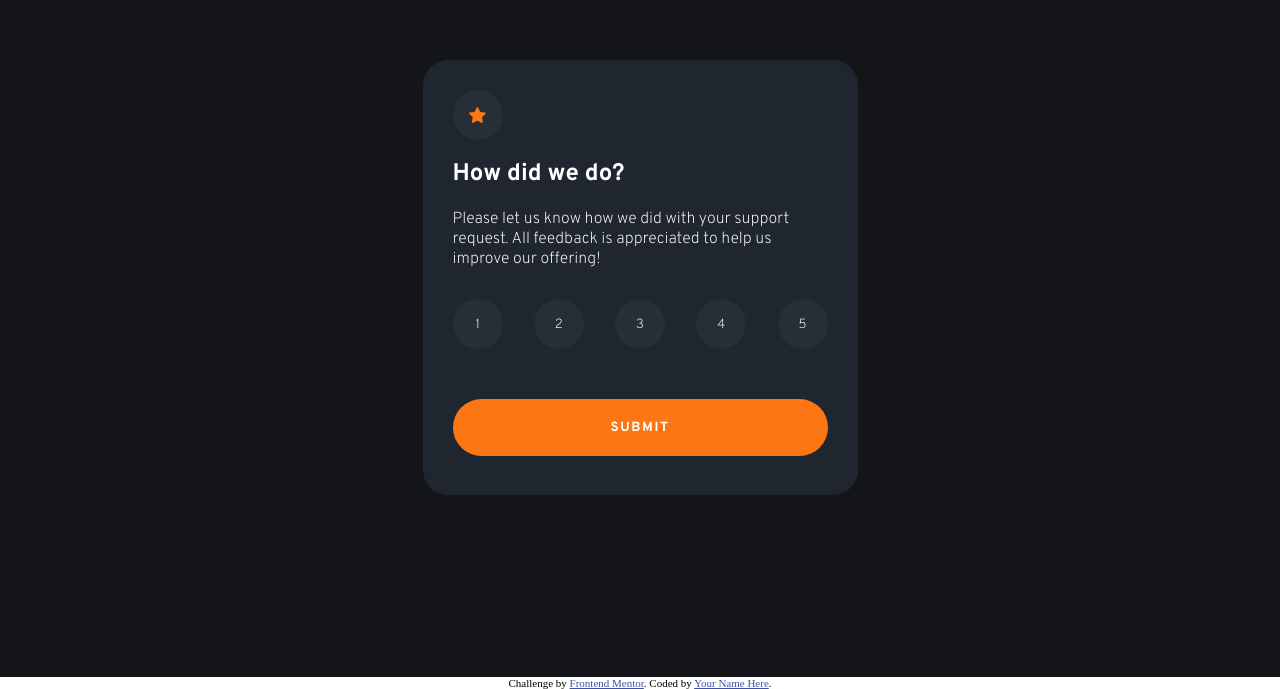
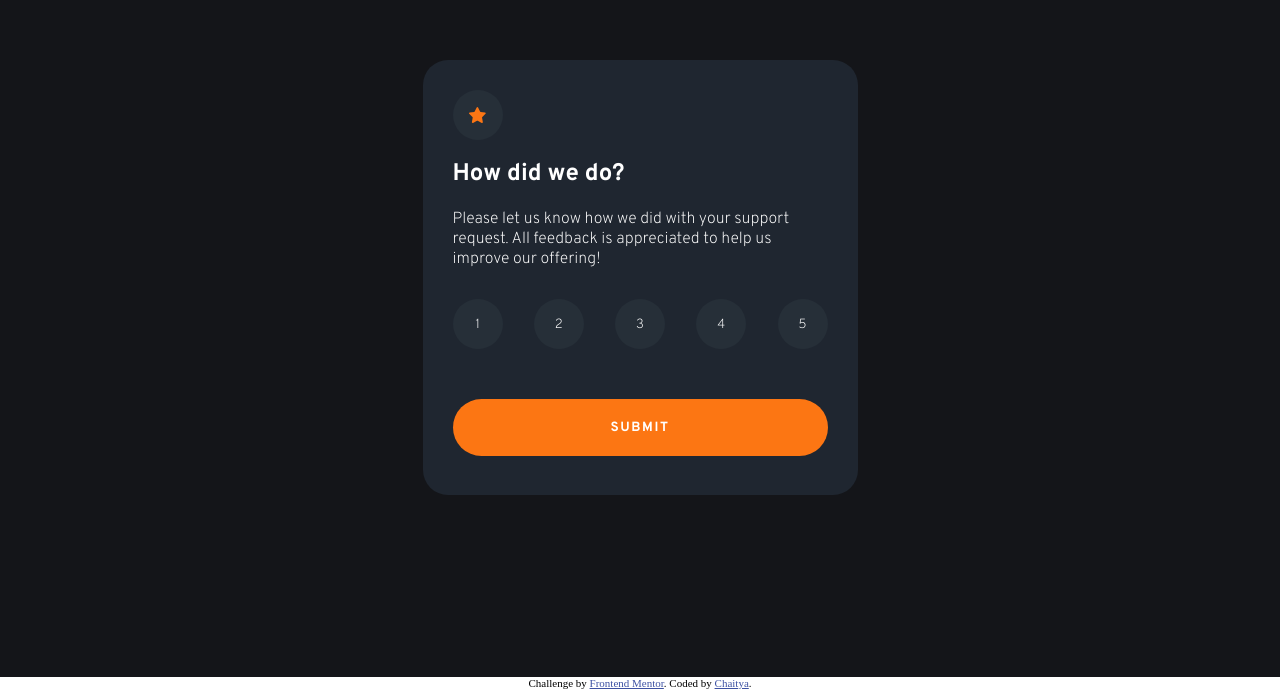
Before and after one commit to chaitya-titan/rating-system, a plain HTML site: page index.html in a window 1280 px wide. Shown: the part 123-812 px from the top of the page. Drawn offline with nearby package versions, Linux system fonts and the light colour scheme.

Commit message:
ekdum final

```diff
--- a/index.html
+++ b/index.html
@@ -82,7 +82,7 @@
   </section>
 <div class="attribution">
       Challenge by <a href="https://www.frontendmentor.io?ref=challenge" target="_blank">Frontend Mentor</a>.
-      Coded by <a href="#">Your Name Here</a>.
+      Coded by <a href="#">Chaitya</a>.
     </div>
 
     <script src="main.js"></script>
```
